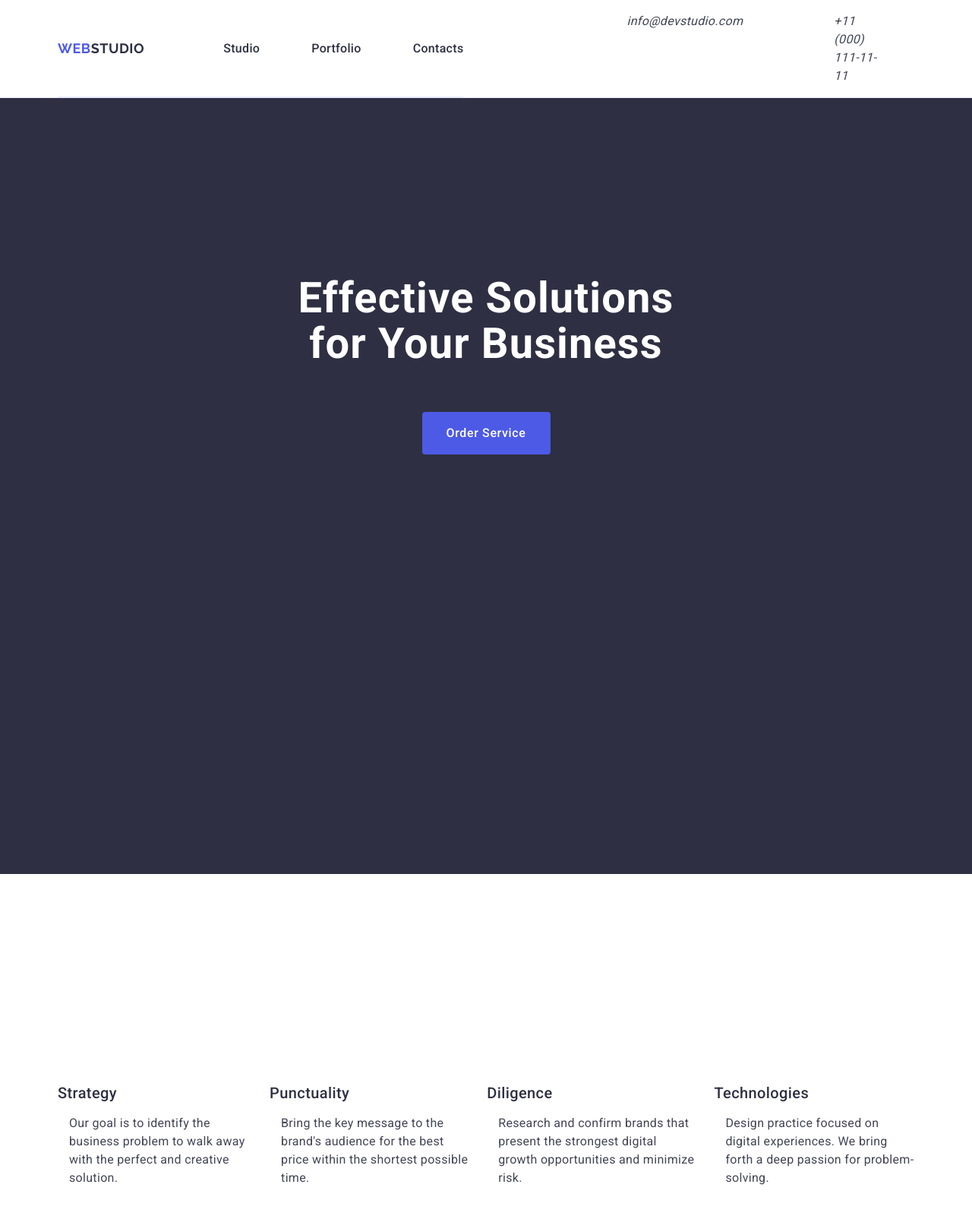
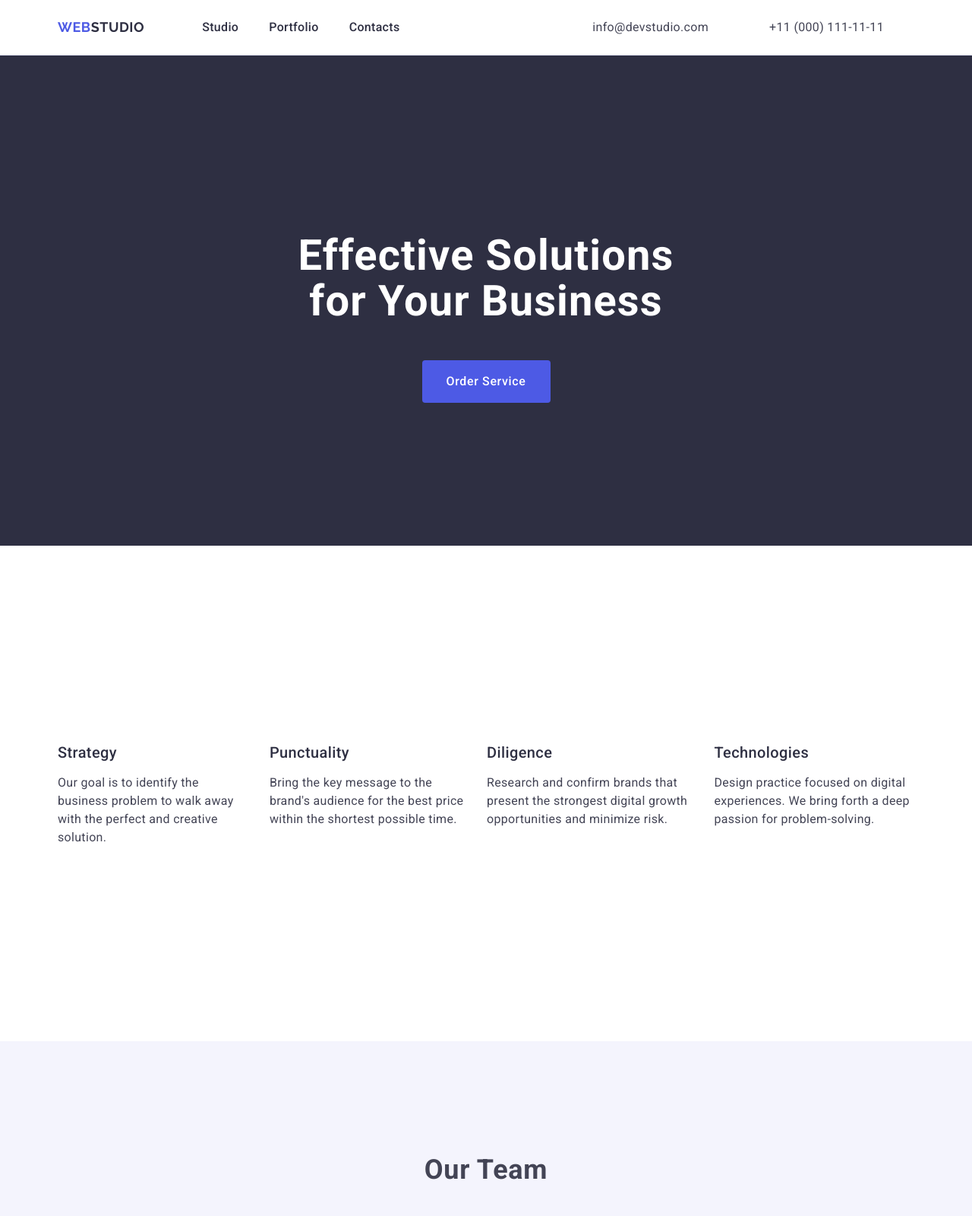
Before and after one commit to chakan22Igor/goit-markup-hw-03, a plain HTML site: page index.html in a window 1280 px wide. Shown: the top 1600 px of the page at 76% size. Drawn offline with nearby package versions, Linux system fonts and the light colour scheme.

Commit message:
Final fix HW 3

```diff
--- a/css/styles.css
+++ b/css/styles.css
@@ -10,6 +10,11 @@ ul, ol{
  list-style: none;
  text-decoration: none;
  padding-left: 0;
+ margin: 0px;
+}
+h1,h2,h3,h4,h5,h6,p{
+margin-left: 0px;
+margin-right: 0px;
 }
 a{
 text-decoration: none;
@@ -31,20 +36,22 @@ address{
 nav{
     display: flex;
     margin-right: auto;
-    border-bottom: 1px solid #e7e9fc;
-    margin-right: 40px
 }
 
 .header-container {
     display: flex;
     align-items: center;
 }
+.navigationnav{
+align-items: center;
+margin-right: auto;
+}
 .navigation {
     display: flex;
-    align-items: center;
+    gap: 40px;
 }
 .navigation-list {
-    gap: 40px;
+    display: block;
     margin-right: 0;
     font-weight: 500;
     font-size: 16px;
@@ -54,9 +61,9 @@ nav{
     padding: 24px 0;
 }
 .navigation-list:first-child{
-    margin-left: 28px;
 }
 .address {
+    font-style: normal;
     font-weight: 400;
     font-size: 16px;
     line-height: 150%;
@@ -65,7 +72,7 @@ nav{
 }
 address ul{
     display: flex;
-    margin-left: 175px;
+    margin-left: 0px;
     gap: 40px;
 }
 .telmail {
@@ -111,13 +118,13 @@ font-family: "Raleway", sans-serif;
 .header  .container {
     display: flex;
     width: 1158px;
+    align-items: center;
     padding-left: 15px;
     padding-right: 15px;
     margin: 0 auto;
 }
 .list{
     gap: 40px;
-    margin-right: 40px;
 }
 
 .list:last-child{
@@ -128,15 +135,7 @@ font-family: "Raleway", sans-serif;
 }
 /* Hero section 1 */
 .hero .container{
-    display: block;
-    justify-content: center;
-    max-width: 496px;
-    padding-left: 331px;
-    padding-right: 331px;
-    margin-bottom: 0;
-    min-height: 599px;
-    min-width: 1158px;
-    background-color: #2E2F42;
+justify-content: center;
 }
 .button{
     display: block;
@@ -144,7 +143,6 @@ font-family: "Raleway", sans-serif;
     border-radius: 4px;
     justify-content: center;
     align-items: center;
-    margin-top: 59px;
     margin-left: auto;
     margin-right: auto;
     min-width: 169px;
@@ -173,6 +171,8 @@ font-family: "Raleway", sans-serif;
     background-color: #2E2F42;
     padding-bottom: 0;
     max-width: 496px;
+    margin-left: auto;
+    margin-right: auto;
 }
 
 .container .hero{
@@ -218,7 +218,6 @@ font-family: "Raleway", sans-serif;
 }
 .paragraphben {
     align-items: center;
-    margin-left: 15px;
     font-weight: 400;
     font-size: 16px;
     line-height: 150%;
@@ -268,9 +267,17 @@ margin-right: 0
 
 }
 .team .container{
-    padding: 32px 0 32px;
 }
 .teamheader{
+    font-family: var(--font-family);
+font-weight: 700;
+font-size: 36px;
+line-height: 111%;
+letter-spacing: 0.02em;
+text-align: center;
+color: var(--navy-blue);
+    margin-left: auto;
+    margin-right: auto;
     margin-bottom: 72px;
 
 }
@@ -287,27 +294,27 @@ margin-right: 0
     text-align: center;
     color: #434455;
 }
-.team .container{
-    max-height: 732px;
-}
 
 .ls-color{
     width: calc((100% - 72px) / 4);
     border-radius: 0px 0px 4px 4px;
     gap: 24px;
-    margin-right: 0
+    margin-right: 0;
+    background-color: #ffffff;
 }
 .containerworker{
     border-radius: 0px 0px 4px 4px;
     padding: 32px 0;
 }
 /* section 4 */
+.portfoliosection{
+padding-top: 120px;
+padding-bottom: 120px;
+}
 .portfolio{
-    padding-top: 120px;
-    padding-bottom: 120px;
+
 }
 .container .portfolio{
-    margin-bottom: 72px;
     padding-left: 470px;
 }
 .container{
@@ -334,7 +341,6 @@ margin-right: 0
 }
 .portfolio-list{
     padding-left: 0;
-    margin-bottom: 48px;
 }
 .portfolio-list:last-child{
     margin-bottom: 0px;
--- a/index.html
+++ b/index.html
@@ -17,7 +17,7 @@
     <!-- header -->
       <header class="header">
         <div class="container">
-        <nav class="navigation">
+        <nav class="navigationnav">
           <!-- logo -->
           <a href="./index.html" class="web"
             >Web<span class="studio">Studio</span></a
@@ -152,7 +152,7 @@
         </div>
       </section>
       <!-- section 4 -->
-      <section class="portfolio">
+      <section class="portfoliosection">
         <div class="container">
           <h2 class="portfolio">Our Portfolio</h2>
           <ul class="ls-color-o">
```
